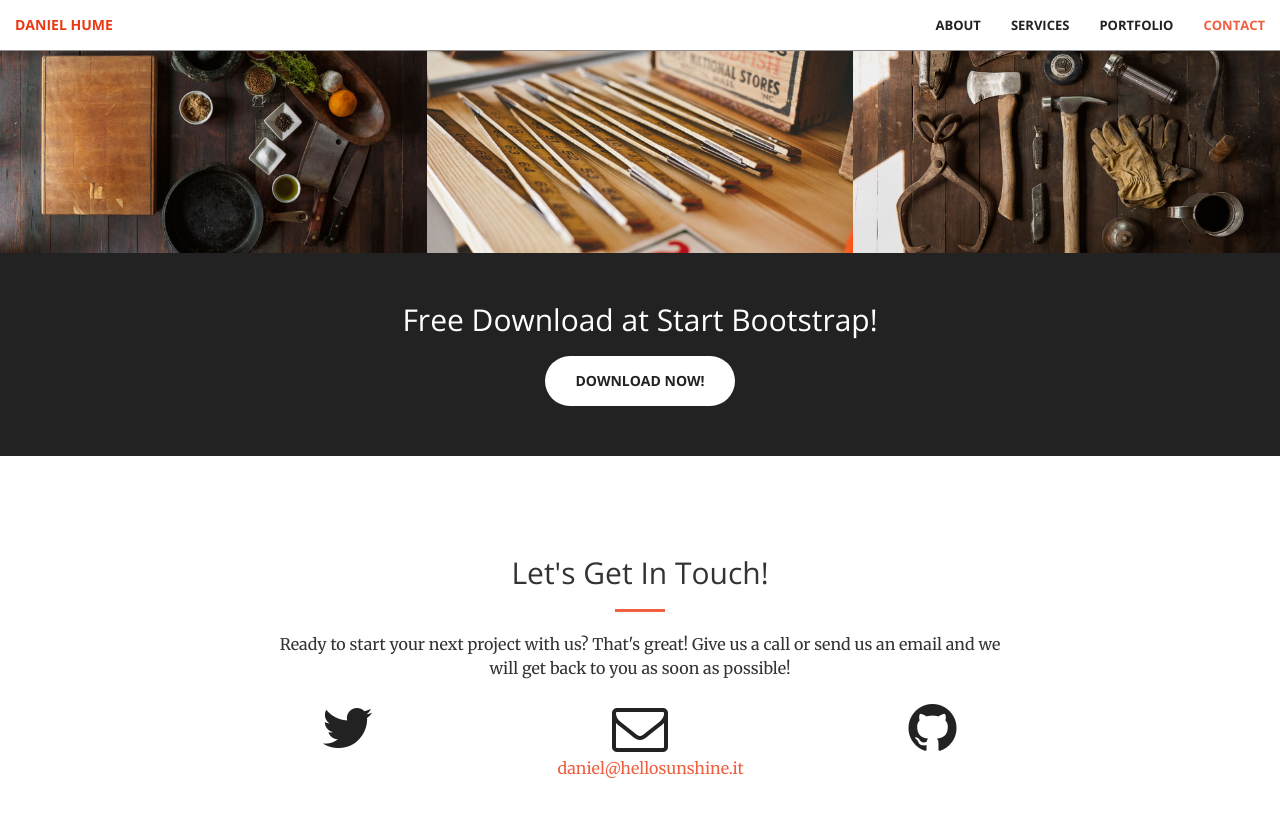
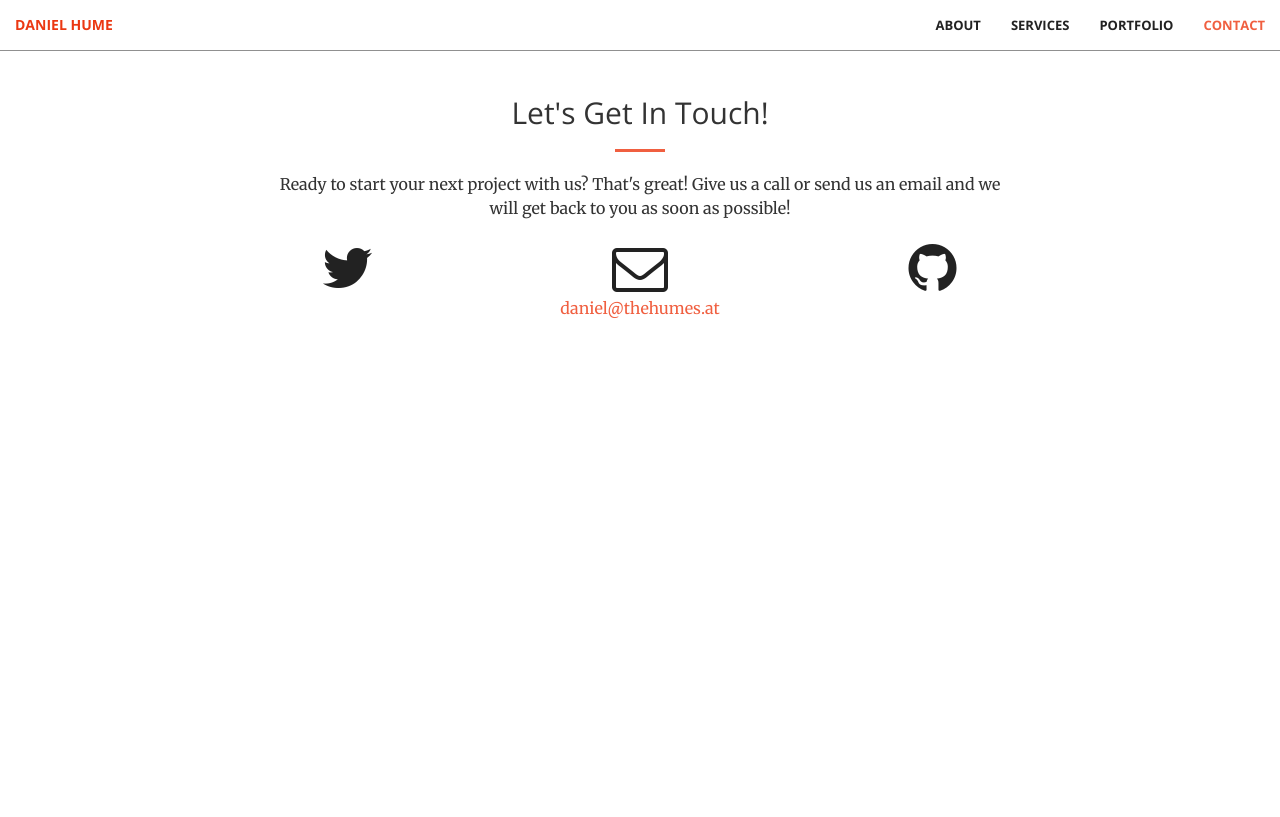
Before and after one commit to FearNotDaniel/website, a Jekyll site: the page built from index.html, in a window 1280 px wide and 900 px high, scrolled down 2246 px. Shown: the top 817 px of the window. Built offline with Jekyll 4.4.1, drawn with Linux system fonts in a browser that asks for light colours; after the commit the page ends 2686 px from its top, so only the background shows below that.

Commit message:
Hiding portfolio section

```diff
--- a/_config.yml
+++ b/_config.yml
@@ -1,9 +1,9 @@
 # Site settings
 title: "Daniel Hume"
-email: "daniel@hellosunshine.it"
+email: "daniel@thehumes.at"
 description: > # this means to ignore newlines until "baseurl:"
 baseurl: "" # the subpath of your site, e.g. /blog/
-url: "http://hellosunshine.it" # the base hostname & protocol for your site
+url: "http://daniel.thehumes.at" # the base hostname & protocol for your site
 
 twitter_username:
 github_username:
--- a/_layouts/front.html
+++ b/_layouts/front.html
@@ -8,7 +8,7 @@
   {% include header.html %}
   {% include call-to-action.html %}
   {% include services.html %}
-  {% include portfolio.html %}
+  {% comment %}{% include portfolio.html %}{% endcomment %}
   {% include aside.html %}
   {% include contact.html %}
   {% include scripts.html %}
```
Also changed, not shown: 1 other file.
